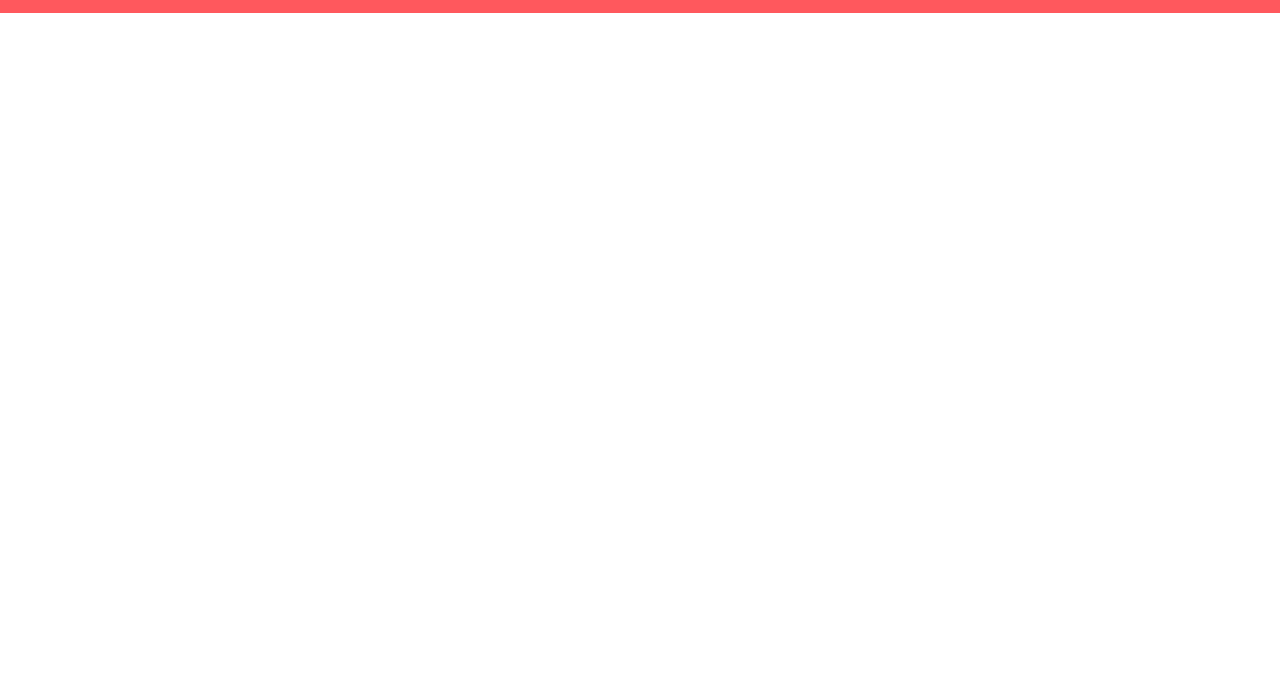
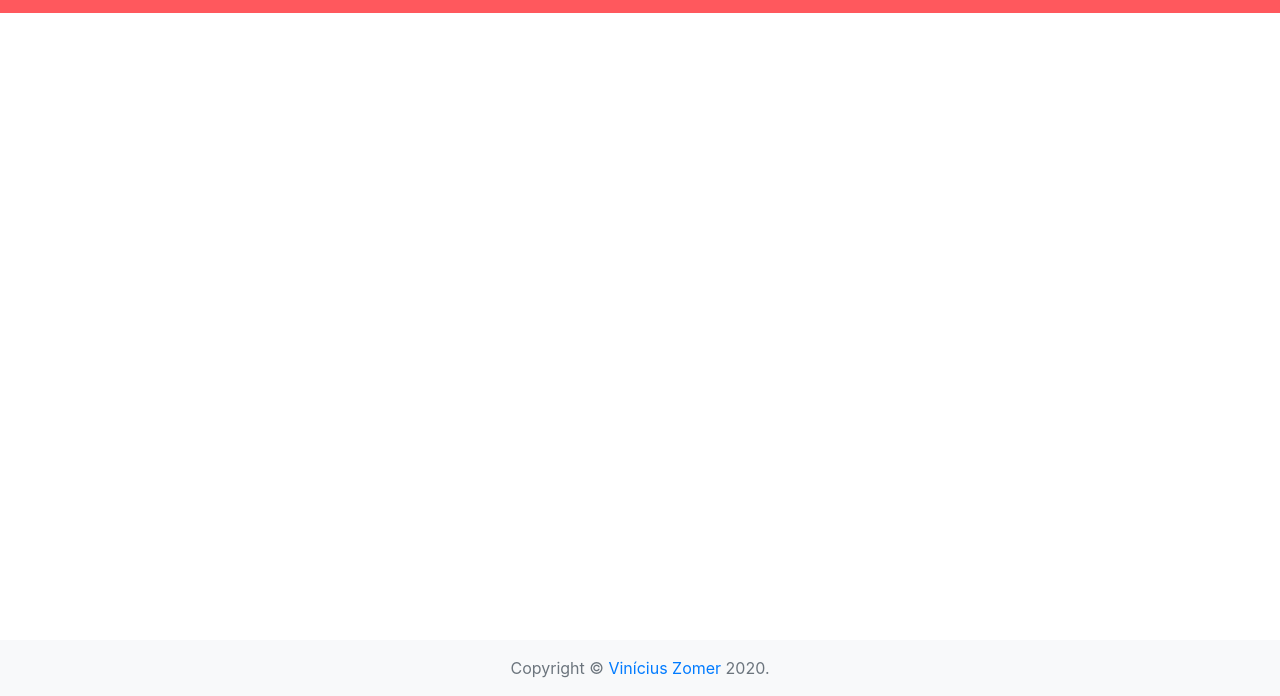
Before and after one commit to ZomerVinicius/airbnb-rooms, a plain HTML site: page index.html in a window 1280 px wide. Shown: the part 104-800 px from the top of the page. Drawn offline with nearby package versions, Linux system fonts and the light colour scheme.

Commit message:
add sticky footer

```diff
--- a/css/main.css
+++ b/css/main.css
@@ -15,6 +15,7 @@ html {
   color: #222;
   font-size: 1em;
   line-height: 1.4;
+  height: 100%;
 }
 
 /*
--- a/index.html
+++ b/index.html
@@ -26,7 +26,8 @@
     <meta name="theme-color" content="#fafafa" />
   </head>
 
-  <body>
+  <body class="d-flex flex-column h-100">
+    <main class="flex-shrink-0">
       <nav class="navbar navbar-light p-3" style="background-color: #ff585d;">
         <a class="navbar-brand" href="#">
           <img
@@ -37,6 +38,21 @@
           />
         </a>
       </nav>
+    </main>
+    <footer
+      class="footer mt-auto text-center py-3 bg-light"
+      style="background-color: #f5f5f5;"
+    >
+      <div class="container">
+        <span class="text-muted"
+          >Copyright ©
+          <a target="_blank" href="https://www.linkedin.com/in/vinicius-zomer/"
+            >Vinícius Zomer</a
+          >
+          2020.</span
+        >
+      </div>
+    </footer>
 
     <script src="js/plugins.js"></script>
     <script src="js/main.js"></script>
```
Lines whose indentation alone changed are shown as unchanged.
